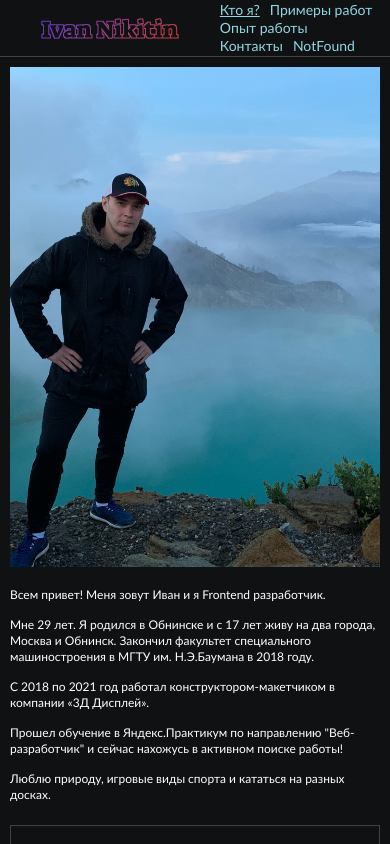
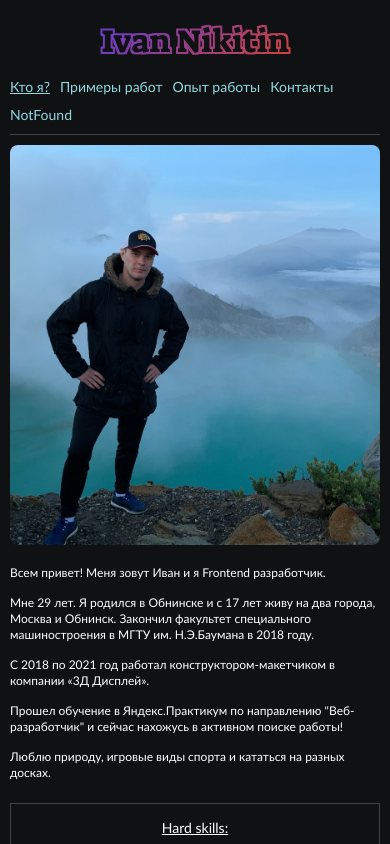
Before and after one commit to iva3nik/my-app, a React (Create React App) app: page / in a window 390 px wide. Built offline with nearby package versions, Linux system fonts and the light colour scheme.

Commit message:
feat: add adaptive for Header

```diff
--- a/src/layout/components/Header/Header.module.scss
+++ b/src/layout/components/Header/Header.module.scss
@@ -1,10 +1,12 @@
 @import '../../../style/scss/variables/vars';
 
 .header {
-  display: flex;
-  justify-content: space-between;
-  align-items: center;
-  border-bottom: 1px solid $greyLine;
+  &__container {
+    display: flex;
+    justify-content: space-between;
+    align-items: center;
+    border-bottom: 1px solid $greyLine;
+  }
 }
 
 @media screen and (max-width: 767px) {
@@ -15,3 +17,17 @@
     }
   }
 }
+
+@media screen and (max-width: 659px) {
+  .header {
+    &__container {
+      flex-direction: column;
+      padding-bottom: 10px;
+    }
+
+    &__logo {
+      width: 275px;
+      height: 77.59px;
+    }
+  }
+}
--- a/src/layout/components/Header/Header.tsx
+++ b/src/layout/components/Header/Header.tsx
@@ -10,8 +10,10 @@ import s from './Header.module.scss'
 const Header: React.FC = () => {
   return (
     <header className={cn(s.header, 'main-container')}>
+      <div className={s.header__container}>
         <img src={logo} alt='Ivan Nikitin' className={s.header__logo} />
         <Navigation />
+      </div>
     </header>
   )
 }
--- a/src/layout/components/Header/components/Navigation/Navigation.module.scss
+++ b/src/layout/components/Header/components/Navigation/Navigation.module.scss
@@ -3,9 +3,9 @@
     display: flex;
     width: 100%;
     flex-wrap: wrap;
+    gap: 10px;
   }
   &__link {
-    margin-left: 10px;
     transition: 0.3s linear;
     color: #91d7e3;
 
--- a/src/pages/AboutMe/AboutMe.module.scss
+++ b/src/pages/AboutMe/AboutMe.module.scss
@@ -15,6 +15,7 @@
     width: 380px;
     object-fit: cover;
     object-position: center;
+    border-radius: 8px;
   }
 
   &__info {
@@ -73,6 +74,14 @@
   }
 }
 
+@media screen and (max-width: 500px) {
+  .about {
+    &__photo {
+      height: 400px;
+    }
+  }
+}
+
 @media screen and (max-width: 400px) {
   .about {
     &__info {
```
Lines whose indentation alone changed are shown as unchanged.
